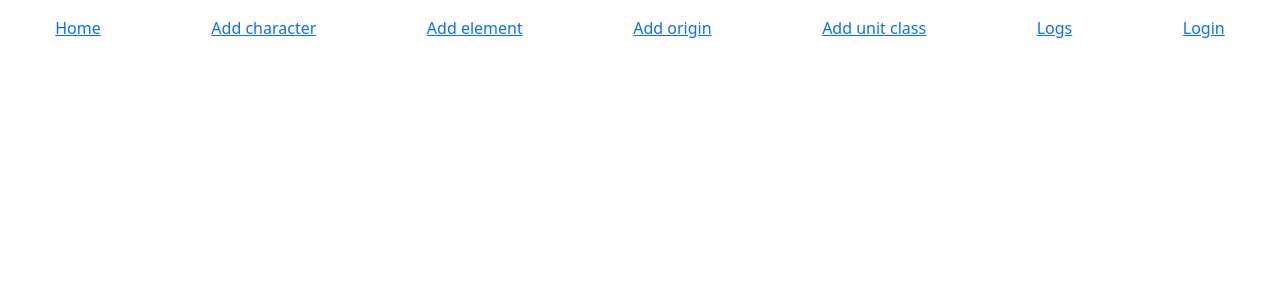
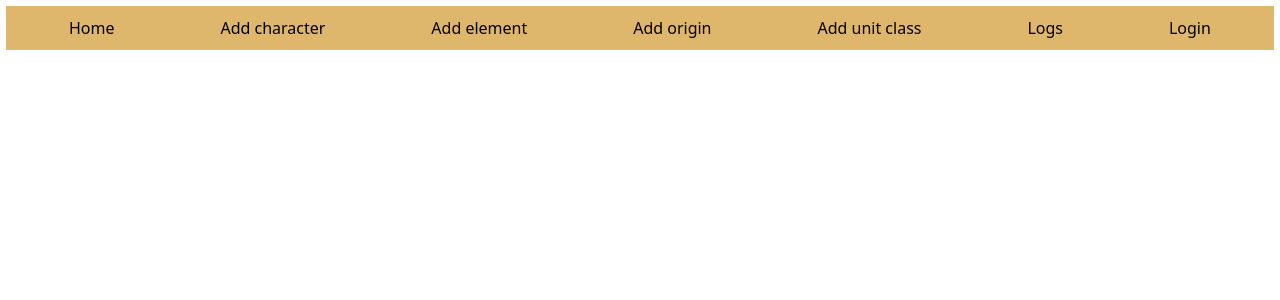
Before and after one commit to JordanBasset/ESEO_E4a_Projet_Web, a PHP site: template Views/template.php in a window 1280 px wide. Shown: the top 300 px of the page. Run offline with PHP 8.4, Linux system fonts and the light colour scheme; the template is opened without the code that fills it, so the values that code supplies are empty.

Commit message:
feat(style) : Use Genshin-like yellow color

```diff
--- a/public/css/main.css
+++ b/public/css/main.css
@@ -1,6 +1,28 @@
 main {
 	margin: 25px auto 0;
 	width: 85%;
+}
+
+header {
+	nav {
+		background-color: #deb76c;
+		margin: 6px;
+		padding: 10px;
+
+		ul {
+			margin-bottom: 0;
+			margin-top: 0;
+
+			li a {
+				color: black;
+				text-decoration: none;
+
+				&:hover {
+					font-weight: bold;
+				}
+			}
+		}
+	}
 }
 
 nav {
@@ -40,7 +62,7 @@ h1 {
 		}
 
 		&[data-character-rarity='5'] {
-			background-color: gold;
+			background-color: #deb76c;
 
 			.character-infos,
 			.character-action a {
@@ -107,8 +129,24 @@ h1 {
 }
 
 .form-container {
-	border: 1px solid rgba(0, 0, 0, 0.5);
+	border: 2px solid #deb76c;
 	border-radius: 10px;
 	margin-top: 1.5rem;
 	padding: 15px;
+
+	.btn-outline-primary {
+		border-color: #deb76c;
+		color: black;
+
+		&:hover {
+			background-color: #deb76c;
+			font-weight: bold;
+		}
+	}
+
+	.form-control:focus,
+	.form-select:focus {
+		border-color: #deb76c;
+		box-shadow: 0 0 0 .25rem rgba(222, 183, 108, 0.4);
+	}
 }
```
